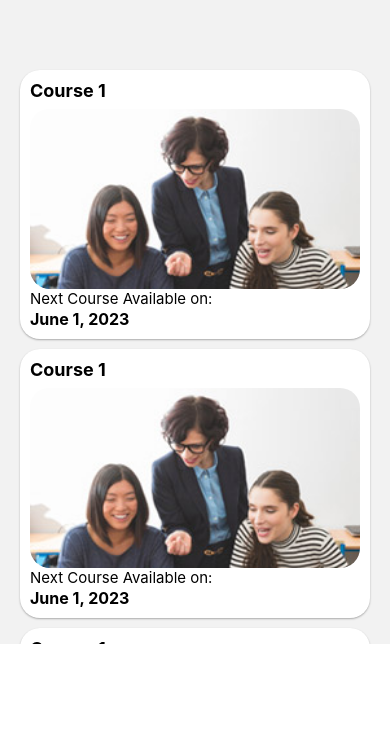
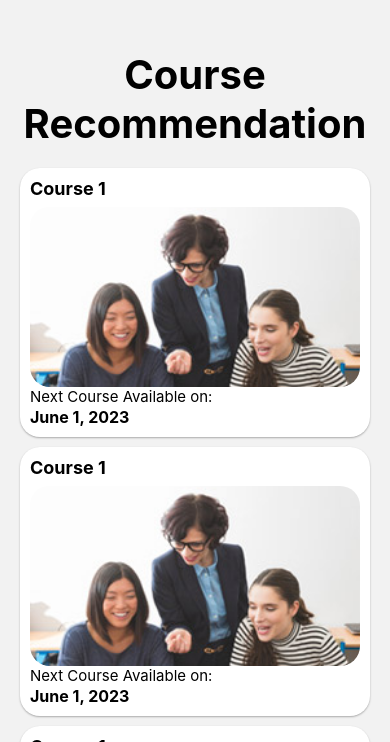
Before and after one commit to junshenlye/codeexp, a React Native app: screen /Recommendations in a window 390 px wide. Shown: the part 1218-1960 px from the top of the page. Before the commit the page ends 1862 px from the top, so only its background shows below. Built offline with nearby package versions, Linux system fonts and the light colour scheme; no server answers.

Commit message:
'update'

```diff
--- a/src/CareerLand/RecommendationStyle.js
+++ b/src/CareerLand/RecommendationStyle.js
@@ -71,6 +71,15 @@ const styles = StyleSheet.create({
   tabText: {
     marginLeft: 10,
   },
+  recommendation:{
+    fontWeight: 'bold',
+    fontSize: 40,
+    textAlign: 'center',
+  },
+  recommendationcontainer:{
+    justifyContent: 'center',
+    alignItems: 'center',
+  },
 
 });
 
--- a/src/Dashboard/Dashboard.js
+++ b/src/Dashboard/Dashboard.js
@@ -1,7 +1,7 @@
 const apiKey = '1f804abc9bf5432db60cbe929928d81f';
 
 export const getArticles = () => {
-  const url = `https://newsapi.org/v2/top-headlines?country=us&category=business&apiKey=${apiKey}`;
+  const url = `https://newsapi.org/v2/everything?q=Accountancy news&apiKey=${apiKey}`;
 
   return fetch(url)
     .then((res) => res.json());
--- a/src/Dashboard/DashboardStyles.js
+++ b/src/Dashboard/DashboardStyles.js
@@ -3,6 +3,7 @@ import { StyleSheet } from 'react-native';
 export const styles = StyleSheet.create({
   container: {
     flex: 1,
+
   },
 
   dashboardcontainer: {
--- a/src/screens/RecommendationScreen.js
+++ b/src/screens/RecommendationScreen.js
@@ -37,7 +37,9 @@ const RecommendationScreen = ({ navigation }) => {
         </Text>
     </View>
         </View>
-
+        <View style={styles.recommendationcontainer}>
+          <Text style={styles.recommendation}>Course Recommendation</Text>
+        </View>
         <View style={styles.coursecontainer}>
           {data.map((item, index) => (
             <TouchableOpacity
```
